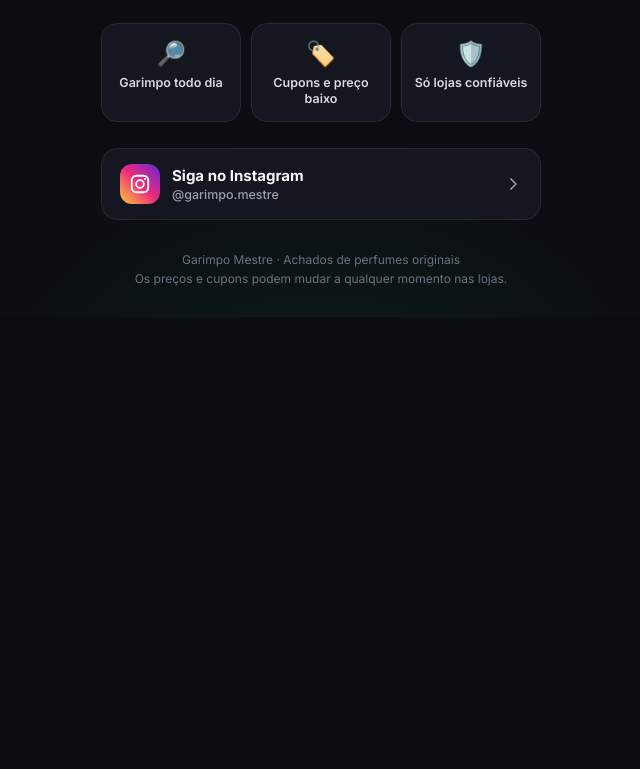
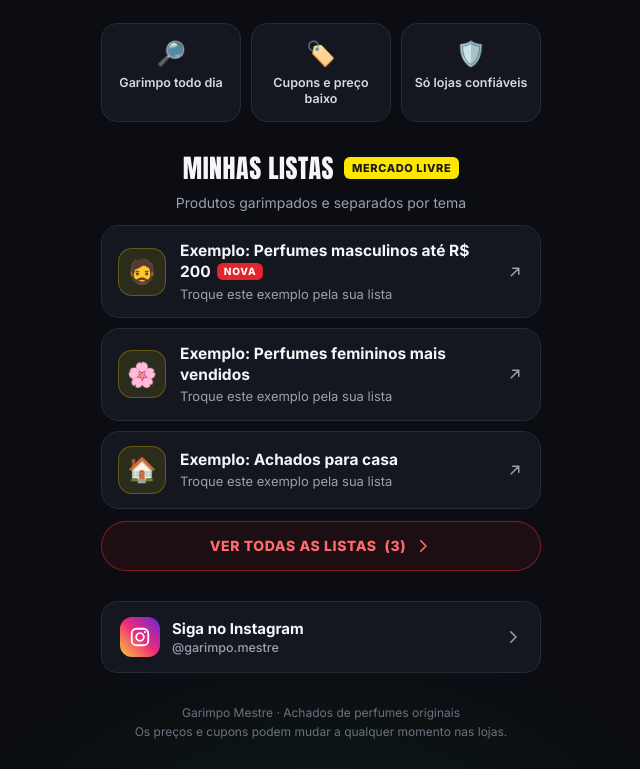
Before and after one commit to 4ntich/GarimpoMestre, a plain HTML site: page index.html in a window 1280 px wide. Shown: the part 714-1483 px from the top of the page, without its empty margins (319-959 px from the left). Before the commit the page ends 1031 px from the top, so only its background shows below. Drawn offline with Linux system fonts and the light colour scheme.

Commit message:
Página de listas do Mercado Livre e seção de listas na página principal
Co-Authored-By: Claude Opus 5.5 <noreply@anthropic.com>
Claude-Session: https://claude.ai/code/session_0133dTWsvkxT6RaoTsmohFaC

```diff
--- /dev/null
+++ b/assets/listas-render.js
@@ -0,0 +1,58 @@
+/* Monta os cartões das listas. Usado pela página principal e pela página /listas/.
+   Os dados ficam em listas.js — não precisa mexer aqui. */
+window.GM = {
+  listas: function () {
+    var dados = (typeof LISTAS !== 'undefined' && Array.isArray(LISTAS)) ? LISTAS : [];
+    return dados.filter(function (l) {
+      return l && l.titulo && /^https:\/\//i.test(String(l.link || '').trim());
+    });
+  },
+
+  desenhar: function (alvo, itens, maisNova) {
+    alvo.textContent = '';
+    itens.forEach(function (l, i) {
+      var a = document.createElement('a');
+      a.className = 'item';
+      a.href = String(l.link).trim();
+      a.target = '_blank';
+      a.rel = 'noopener';
+      a.style.animationDelay = Math.min(i, 10) * 40 + 'ms';
+
+      var em = document.createElement('span');
+      em.className = 'item__emoji';
+      em.setAttribute('aria-hidden', 'true');
+      em.textContent = l.emoji || '🛒';
+
+      var body = document.createElement('span');
+      body.className = 'item__body';
+      var t = document.createElement('span');
+      t.className = 'item__title';
+      t.textContent = l.titulo;
+      if (l === maisNova) {
+        var tag = document.createElement('span');
+        tag.className = 'tag';
+        tag.textContent = 'NOVA';
+        t.appendChild(tag);
+      }
+      body.appendChild(t);
+      if (l.descricao) {
+        var d = document.createElement('span');
+        d.className = 'item__desc';
+        d.style.display = 'block';
+        d.textContent = l.descricao;
+        body.appendChild(d);
+      }
+
+      var seta = document.createElementNS('http://www.w3.org/2000/svg', 'svg');
+      seta.setAttribute('viewBox', '0 0 24 24');
+      seta.setAttribute('class', 'item__arrow');
+      seta.setAttribute('aria-hidden', 'true');
+      seta.innerHTML = '<path d="M7 17 17 7M9 7h8v8" fill="none" stroke="currentColor" stroke-width="2" stroke-linecap="round" stroke-linejoin="round"/>';
+
+      a.appendChild(em);
+      a.appendChild(body);
+      a.appendChild(seta);
+      alvo.appendChild(a);
+    });
+  }
+};
--- a/index.html
+++ b/index.html
@@ -179,6 +179,50 @@
     .link small { display: block; font-weight: 500; font-size: 12.5px; color: var(--muted); margin-top: 2px; }
     .link__arrow { margin-left: auto; color: var(--muted); width: 18px; height: 18px; }
 
+    /* ---------- Listas do Mercado Livre ---------- */
+    .section-title {
+      display: flex; align-items: center; justify-content: center; gap: 10px;
+      font-family: Anton, Impact, sans-serif; font-weight: 400; font-size: 26px;
+      text-transform: uppercase; letter-spacing: .5px; margin: 4px 0 6px;
+    }
+    .ml-badge {
+      font-family: Inter, sans-serif; font-size: 11px; font-weight: 800; letter-spacing: .6px;
+      background: #ffe600; color: #1a1a1a; padding: 4px 8px; border-radius: 6px;
+    }
+    .section-sub { color: var(--muted); font-size: 14px; margin-bottom: 14px; }
+    .lists { display: grid; gap: 10px; margin-bottom: 12px; text-align: left; }
+    .item {
+      display: flex; align-items: center; gap: 14px;
+      padding: 14px 16px; border-radius: 18px;
+      background: var(--card); border: 1px solid var(--line);
+      color: var(--text); text-decoration: none;
+      transition: border-color .15s ease, transform .15s ease;
+    }
+    .item:hover { border-color: rgba(227,38,43,.55); }
+    .item:active { transform: scale(.98); }
+    .item__emoji {
+      width: 48px; height: 48px; flex: none; border-radius: 14px;
+      display: grid; place-items: center; font-size: 24px;
+      background: rgba(255,230,0,.1); border: 1px solid rgba(255,230,0,.25);
+    }
+    .item__body { flex: 1; min-width: 0; }
+    .item__title { font-weight: 700; font-size: 15.5px; line-height: 1.3; }
+    .item__desc { font-size: 13px; color: var(--muted); margin-top: 3px; line-height: 1.35; }
+    .item__arrow { width: 18px; height: 18px; color: var(--muted); flex: none; }
+    .tag {
+      display: inline-block; vertical-align: 2px; margin-left: 6px; padding: 2px 7px; border-radius: 6px;
+      font-size: 10px; font-weight: 800; letter-spacing: .8px; background: var(--gold-2); color: #fff;
+    }
+    .see-all {
+      display: flex; align-items: center; justify-content: center; gap: 8px;
+      width: 100%; padding: 15px; border-radius: 999px; margin-bottom: 30px;
+      border: 1px solid rgba(227,38,43,.55); background: rgba(227,38,43,.08);
+      color: var(--gold-1); text-decoration: none; font-weight: 800; font-size: 14px;
+      letter-spacing: .6px; text-transform: uppercase;
+    }
+    .see-all svg { width: 18px; height: 18px; }
+    .see-all:active { transform: scale(.98); }
+
     footer { font-size: 12px; color: #6b7180; line-height: 1.6; }
 
     @keyframes pop { from { transform: scale(.7); opacity: 0; } }
@@ -257,6 +301,16 @@
       <div class="perk"><span>🛡️</span>Só lojas confiáveis</div>
     </div>
 
+    <section id="listas" aria-labelledby="listas-titulo" hidden>
+      <h2 class="section-title" id="listas-titulo">Minhas listas <span class="ml-badge">Mercado Livre</span></h2>
+      <p class="section-sub">Produtos garimpados e separados por tema</p>
+      <div class="lists" id="lists-home"></div>
+      <a class="see-all" href="listas/">
+        Ver todas as listas <span id="lists-total"></span>
+        <svg viewBox="0 0 24 24" aria-hidden="true"><path d="M9 5l7 7-7 7" fill="none" stroke="currentColor" stroke-width="2.2" stroke-linecap="round" stroke-linejoin="round"/></svg>
+      </a>
+    </section>
+
     <nav class="links" aria-label="Outros links">
       <a class="link" href="https://instagram.com/garimpo.mestre" target="_blank" rel="noopener">
         <span class="link__icon link__icon--ig">
@@ -272,5 +326,17 @@
       Os preços e cupons podem mudar a qualquer momento nas lojas.
     </footer>
   </main>
+
+  <script src="listas.js"></script>
+  <script src="assets/listas-render.js"></script>
+  <script>
+    (function () {
+      var todas = GM.listas();
+      if (!todas.length) return;
+      GM.desenhar(document.getElementById('lists-home'), todas.slice(0, 3), todas[0]);
+      document.getElementById('lists-total').textContent = '(' + todas.length + ')';
+      document.getElementById('listas').hidden = false;
+    })();
+  </script>
 </body>
 </html>
--- /dev/null
+++ b/listas.js
@@ -0,0 +1,45 @@
+/*
+  ============================================================
+  LISTAS DO MERCADO LIVRE — é só editar este arquivo
+  ============================================================
+
+  Para adicionar uma lista nova:
+  1. Copie um bloco { ... }, do "{" até o "},"
+  2. Cole logo abaixo de "const LISTAS = [" (a mais nova fica em cima)
+  3. Troque o título, o link e o emoji
+  4. Salve (no GitHub: botão "Commit changes")
+
+  Campos:
+    titulo    → nome da lista (obrigatório)
+    link      → link da lista no Mercado Livre (obrigatório)
+    emoji     → um emoji para o cartão (opcional)
+    descricao → frase curta abaixo do título (opcional)
+    categoria → agrupa as listas nos botões de filtro (opcional)
+
+  As 3 primeiras listas também aparecem na página principal.
+  Cuidado: mantenha as aspas "..." e a vírgula no fim de cada bloco.
+*/
+
+const LISTAS = [
+  {
+    titulo: "Exemplo: Perfumes masculinos até R$ 200",
+    link: "https://www.mercadolivre.com.br/",
+    emoji: "🧔",
+    descricao: "Troque este exemplo pela sua lista",
+    categoria: "Perfumes",
+  },
+  {
+    titulo: "Exemplo: Perfumes femininos mais vendidos",
+    link: "https://www.mercadolivre.com.br/",
+    emoji: "🌸",
+    descricao: "Troque este exemplo pela sua lista",
+    categoria: "Perfumes",
+  },
+  {
+    titulo: "Exemplo: Achados para casa",
+    link: "https://www.mercadolivre.com.br/",
+    emoji: "🏠",
+    descricao: "Troque este exemplo pela sua lista",
+    categoria: "Casa",
+  },
+];
```
Also changed, not shown: listas/index.html (added, +250 -0 lines), 1 other file.
